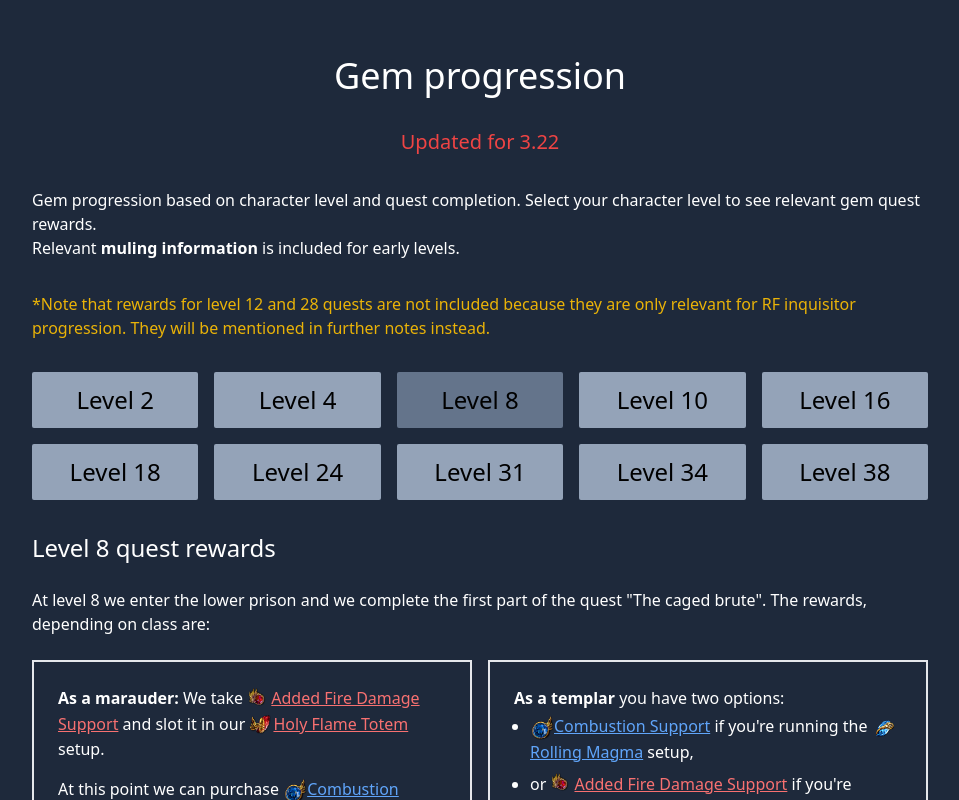
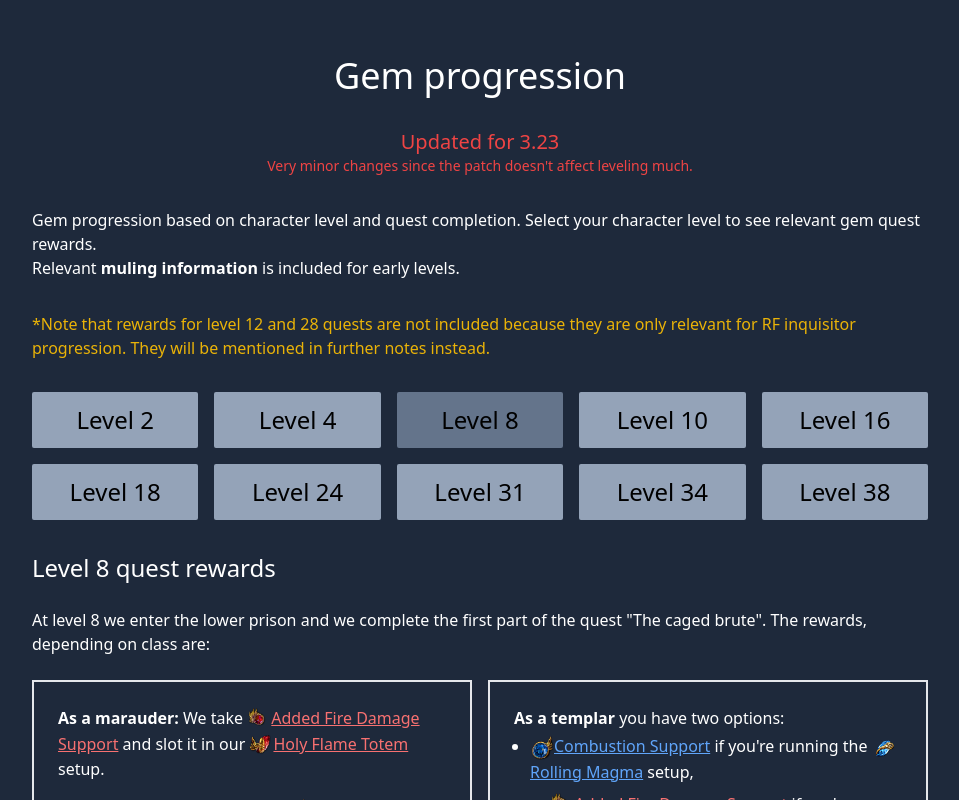
Before and after one commit to alexmarin86/gem-progression, a React (Vite) app: page / in a window 1280 px wide. Both pictures are taken after a click on the button "Level 8". Shown: the top 800 px of the page, without its empty margins (160-1119 px from the left). Built offline with nearby package versions, Linux system fonts and the light colour scheme; grey boxes are pictures that could not be loaded.

Commit message:
Update code for patch 3.23 with minor changes

```diff
--- a/src/App.tsx
+++ b/src/App.tsx
@@ -28,7 +28,10 @@
 				<section className="w-full md:w-3/4 mx-auto">
 					<div className="px-8 flex flex-col gap-8">
 						<span className="text-red-500 text-xl text-center">
-							Updated for 3.22
+							Updated for 3.23
+							<small className="flex justify-center text-sm">
+								Very minor changes since the patch doesn't affect leveling much.
+							</small>
 						</span>
 						<div>
 							<p>
--- a/src/components/levels/LevelEight.tsx
+++ b/src/components/levels/LevelEight.tsx
@@ -65,7 +65,7 @@
 					</p>
 				</div>
 				<div className="border-2 p-6 md:w-1/2">
-					<p>
+					<div>
 						<span className="font-semibold">As a templar </span>
 						you have two options:
 						<ul className="mt-1 ml-4 list-disc">
@@ -99,7 +99,7 @@
 								setup.
 							</li>
 						</ul>
-					</p>
+					</div>
 					<p>
 						Remember to purchase{' '}
 						<Gem
--- a/src/components/levels/LevelThirtyeight.tsx
+++ b/src/components/levels/LevelThirtyeight.tsx
@@ -8,8 +8,8 @@
 		<div className="flex flex-col gap-6">
 			<h2 className="text-2xl">Level 38 quest rewards</h2>
 			<p>
-				At level 38 we complete the quest "The Eternal Nightmare". The
-				rewards, depending on class are:
+				At level 38 we complete the quest "The Eternal Nightmare". The rewards,
+				depending on class are:
 			</p>
 			<div className="flex gap-4 flex-col md:flex-row">
 				<div className="border-2 p-6 md:w-1/2">
@@ -27,7 +27,8 @@
 							src={Efficacy}
 							className="text-blue-400 underline"
 						/>{' '}
-						with it for more clear.
+						with it for more clear (
+						<strong>optional, skip if you feel you lack damage</strong>).
 					</p>
 				</div>
 				<div className="border-2 p-6 md:w-1/2">
@@ -39,8 +40,8 @@
 							content="Immolate Support"
 							className="text-blue-400 underline"
 						/>{' '}
-						and slot it in our Armageddon Brand link group. You may
-						also purchase{' '}
+						and slot it in our Armageddon Brand link group. You may also
+						purchase{' '}
 						<Gem
 							content="Increased Area of Effect Support"
 							src={IncAoe}
--- a/src/components/levels/LevelThirtyone.tsx
+++ b/src/components/levels/LevelThirtyone.tsx
@@ -115,7 +115,8 @@
 							src={FireTrap}
 							className="text-green-400 underline"
 						/>{' '}
-						and level it for the RF transition after cruel lab, as well as{' '}
+						and level it in weapon swap (it will later be your single target),
+						as well as{' '}
 						<Gem
 							content="Faster Attacks Support"
 							src={FasterAttacks}
```
